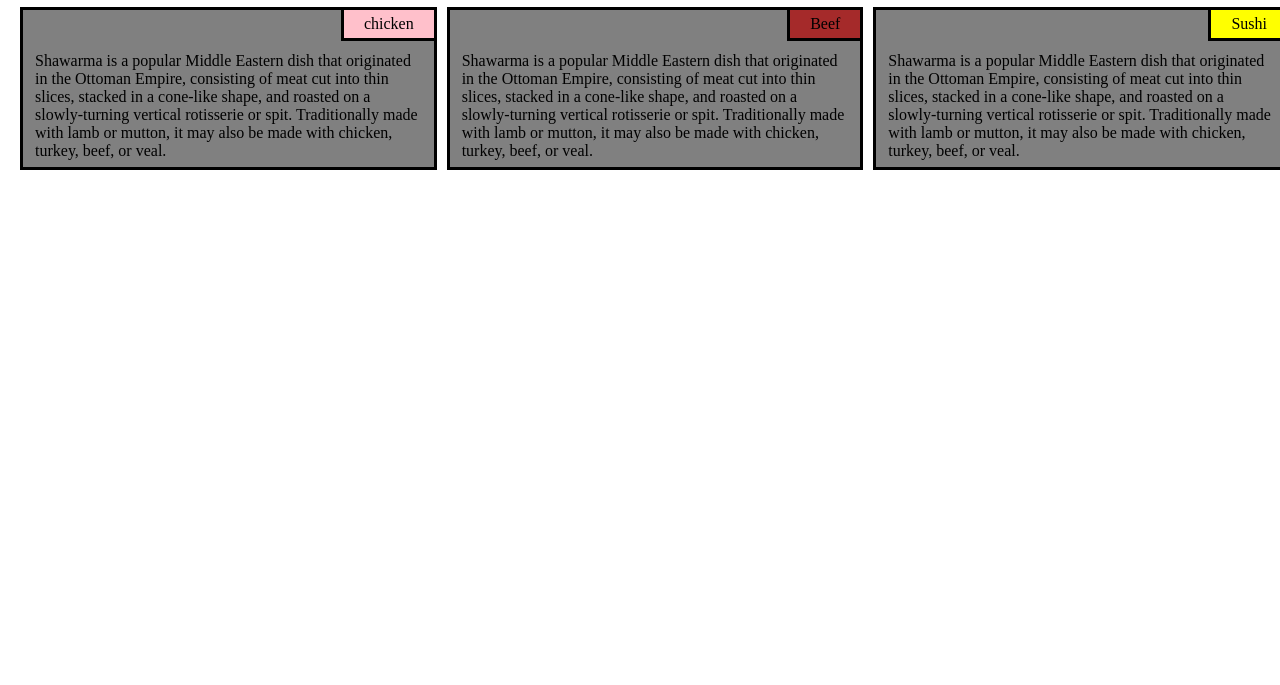
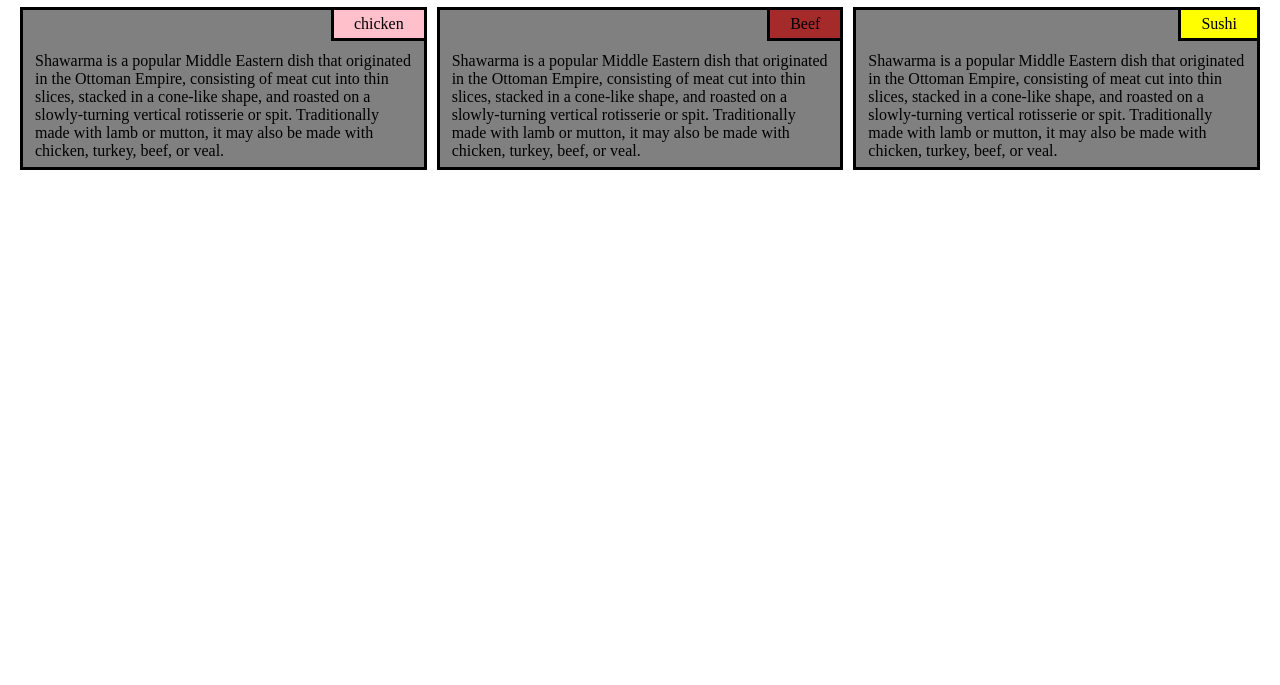
Before and after one commit to PeadyE/module2-solution, a plain HTML site: page index.html in a window 1280 px wide. Shown: the part 115-800 px from the top of the page. Drawn offline with Linux system fonts and the light colour scheme.

Commit message:
Update style.css

```diff
--- a/css/style.css
+++ b/css/style.css
@@ -34,9 +34,8 @@ Section p{
 
   padding:0;
 
-  width:100%;
 
-  height:50%;
+
 
 }
 
```
